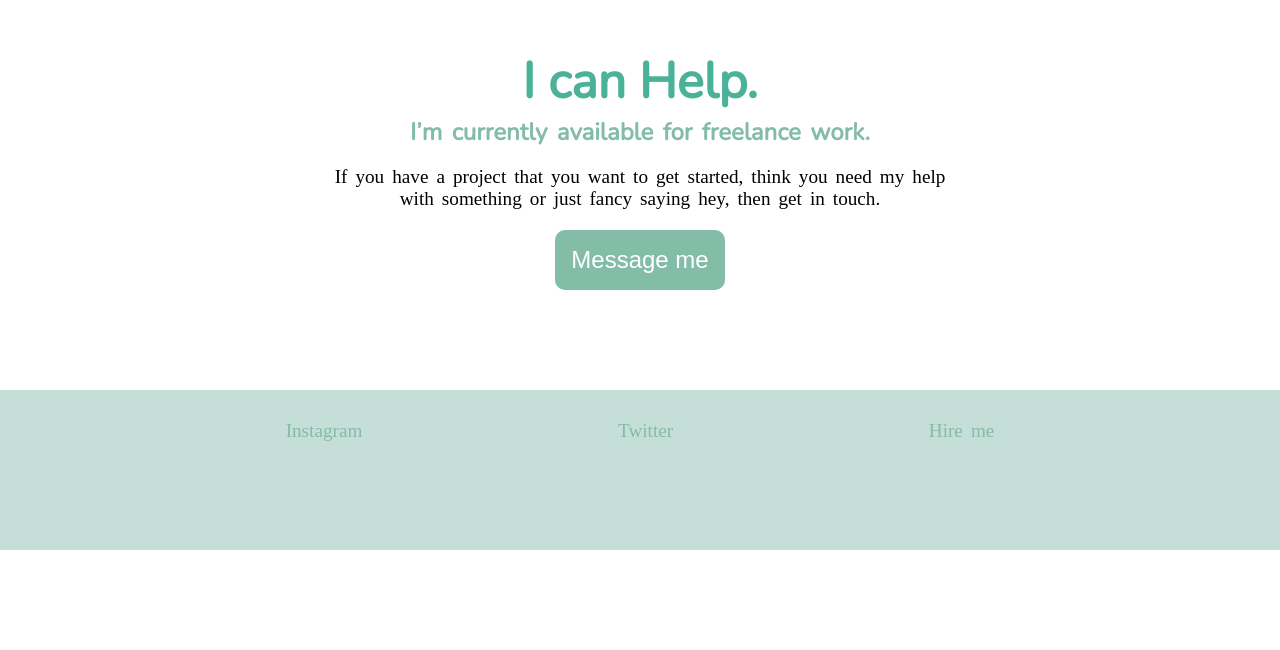
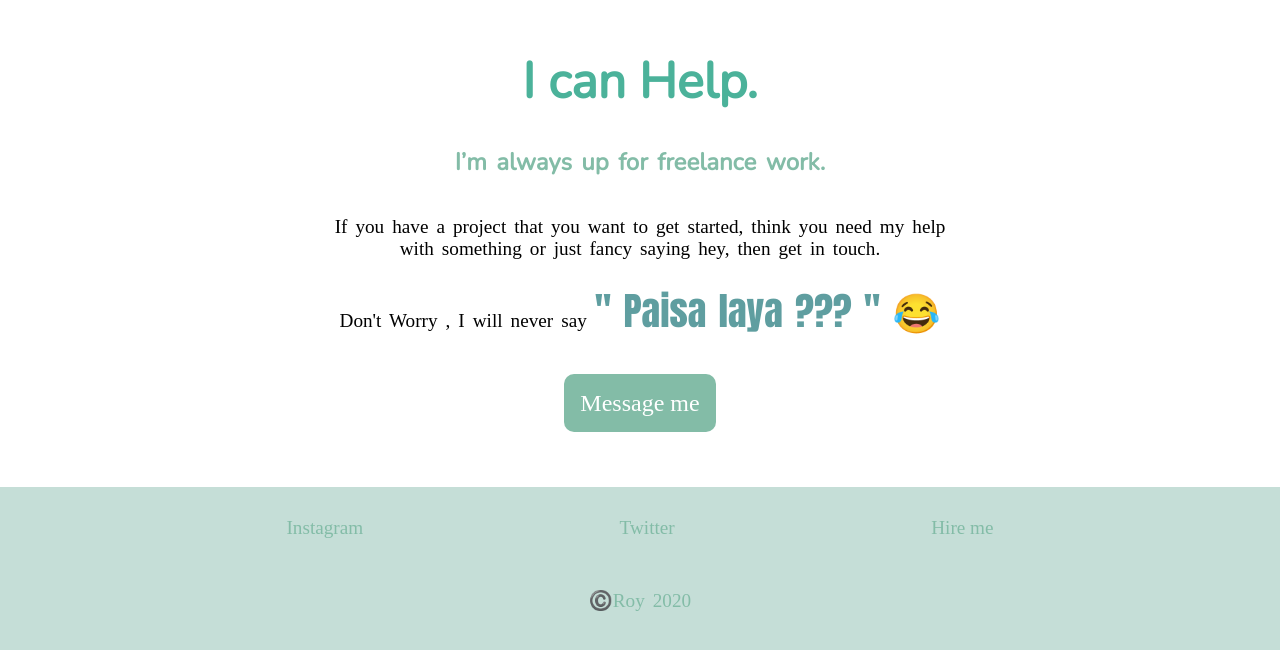
Before and after one commit to roy04031994/sumitroy.github.io, a plain HTML site: page index.html in a window 1280 px wide. Shown: the part 1868-2518 px from the top of the page. Before the commit the page ends 2418 px from the top, so only its background shows below. Drawn offline with nearby package versions, Linux system fonts and the light colour scheme; a web font is replaced by a local one.

Commit message:
second commit

```diff
--- a/index.html
+++ b/index.html
@@ -1,28 +1,17 @@
-<!-- import React from "react";
-import logo from "./logo.svg";
-import "./App.css";
-import cloud from "./assets/cloud.png";
-import cl from "./assets/cloud2.png";
-import cll from "./assets/s.png";
-import { NavBar } from "./NavBar";
-import img from "./assets/me.jpg";
-import m from "./assets/img3.png";
-import pig from "./assets/me.png";
-import me from "./assets/me2.png";
-import giffy from "./assets/giphy.gif";
-import lappy from "./assets/lappy.gif";
-import pigy from "./assets/pigu.gif";
-import react from "./assets/react.gif";
-import css from "./assets/css.gif"; -->
 <!DOCTYPE html>
 <html lang="en">
   <head>
     <meta charset="UTF-8" />
     <meta name="viewport" content="width=device-width, initial-scale=1.0" />
-    <title>Document</title>
+    <link rel="icon" href="./assets/giphy.gif" type="image/gif" sizes="16x16" />
+    <title>Roy</title>
     <style>
       @import url("https://fonts.googleapis.com/css2?family=Kumbh+Sans&family=Nunito:wght@200&family=Pompiere&family=Sacramento&family=Special+Elite&display=swap");
     </style>
+    <link
+      href="https://fonts.googleapis.com/css2?family=Anton&display=swap"
+      rel="stylesheet"
+    />
     <link rel="stylesheet" href="style.css" />
   </head>
   <body>
@@ -60,7 +49,7 @@ import css from "./assets/css.gif"; -->
 
           <div>
             <h3>Design what you wish.</h3>
-            <p>
+            <p style="margin-top:10px">
               I like to keep it simple. My goals are to focus on <br />
               typography, content and conveying the message
               <br />
@@ -72,7 +61,7 @@ import css from "./assets/css.gif"; -->
           <div>
             <h3>Develop what you wish.</h3>
 
-            <p>
+            <p  style="margin-top:10px">
               I'm a developer, so I know how to create your <br />
               website to run across devices using the latest
               <br />
@@ -89,20 +78,26 @@ import css from "./assets/css.gif"; -->
       <div class="help__section">
         <h2>I can Help.</h2>
 
-        <h3>I’m currently available for freelance work.</h3>
+        <h3 style="margin-top: 30px">I’m always up for freelance work.</h3>
         <br />
-        <p>
+        <p style="margin-top: 20px">
           If you have a project that you want to get started, think you need my
           help
           <br />
-          with something or just fancy saying hey, then get in touch.
+          with something or just fancy saying hey, then get in touch.<br /><br />
+          Don't Worry , I will never say <span class="paisalaya">" Paisa laya ??? " 😂</span>
         </p>
-        <button class="btn">Message me</button>
+
+        <a href="mailto:sroyofficial94@gmail.com" class="btn">Message me</a>
       </div>
       <div class="footer__section">
-        <p>Instagram</p>
-        <p>Twitter</p>
-        <p>Hire me</p>
+        <div class="link">
+          <a href="https://www.instagram.com/sumitroy1994/">Instagram</a>
+          <a href="https://twitter.com/sumitray94/">Twitter</a>
+          <a href="mailto:sroyofficial94@gmail.com">Hire me</a>
+        </div>
+
+        <p style="margin-top: 50px">©️Roy 2020</p>
       </div>
     </div>
   </body>
--- a/style.css
+++ b/style.css
@@ -2,7 +2,6 @@
   /* background-color: snow;  */
   margin: 0;
 }
-
 
 body {
   /* background-color: #f6f6f6; */
@@ -11,28 +10,12 @@ body {
   /* background-color: black;
     color: gray; */
 }
-/* .mountain {
-    position: absolute;
-    content: "";
-    top: 0;
-    border-bottom: 350px solid #5ad07d;
-    border-right: 200px solid transparent;
-    border-left: 200px solid transparent;
-    border-top: 0px solid transparent;
-    left: 500px;
-    top: 300px;
-  } */
-/* body {
-    display: flex;
-    flex-direction: column;
-    justify-content: space-evenly;
-    column-gap: 20vh;
-  } */
 
 /* id="particles-js" */
 .top__container {
   box-sizing: border-box;
   margin-top: 350px;
+  max-width: 100%;
 }
 .top__container_h2 {
   text-align: center;
@@ -138,6 +121,7 @@ p {
   align-items: center;
   color: gray;
   font-size: 3em;
+  word-spacing: 0em;
 }
 .bottom__container__content1 {
   display: flex;
@@ -162,19 +146,33 @@ p {
 
   } */
 .footer__section {
-  margin-top: 100px;
-  display: flex;
-  flex-direction: row;
-  justify-content: space-evenly;
-  color: #83bca7;
-  height: 100px;
+  margin-top: 120px;
+  height: 120px;
   background-color: #c5ded7;
   padding: 30px;
+  text-align: center;
+  color: #83bca7;
 }
+.link {
+  color: #4bb29a;
+  font-size: 1.2em;
+  display: flex;
+  justify-content: space-evenly;
+  flex-direction: row;
+}
+.paisalaya {
+  color: cadetblue;
+  font-size: 2em;
+  font-family: "Anton", sans-serif;
+}
+.link a {
+  text-decoration: none;
+  color: #83bca7;
+}
+
 .btn {
   padding: 1rem;
   width: auto;
-  margin-top: 20px;
   background-color: #83bca7;
   outline: none;
   border: none;
@@ -182,8 +180,17 @@ p {
   font-size: 1.5em;
   color: white;
   cursor: pointer;
+  position: relative;
+  top: 50px;
+  text-decoration: none;
 }
 
+.btn:active {
+  transform: scale(0.98);
+  /* Scaling button to 0.98 to its original size */
+  box-shadow: 3px 2px 22px 1px rgba(0, 0, 0, 0.24);
+  /* Lowering the shadow */
+}
 .btn:hover {
   background-color: #4bb29a;
 }
```
